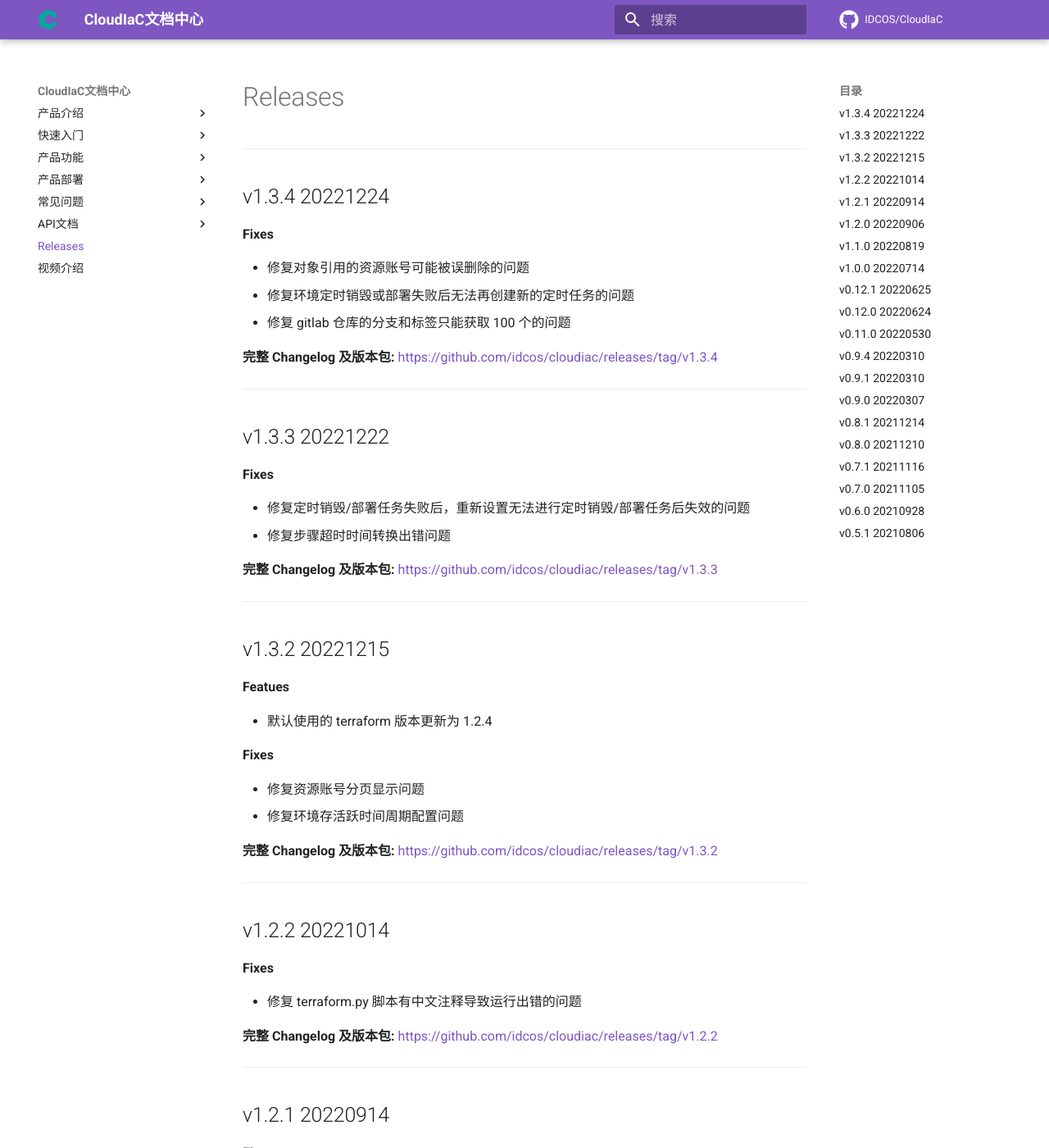
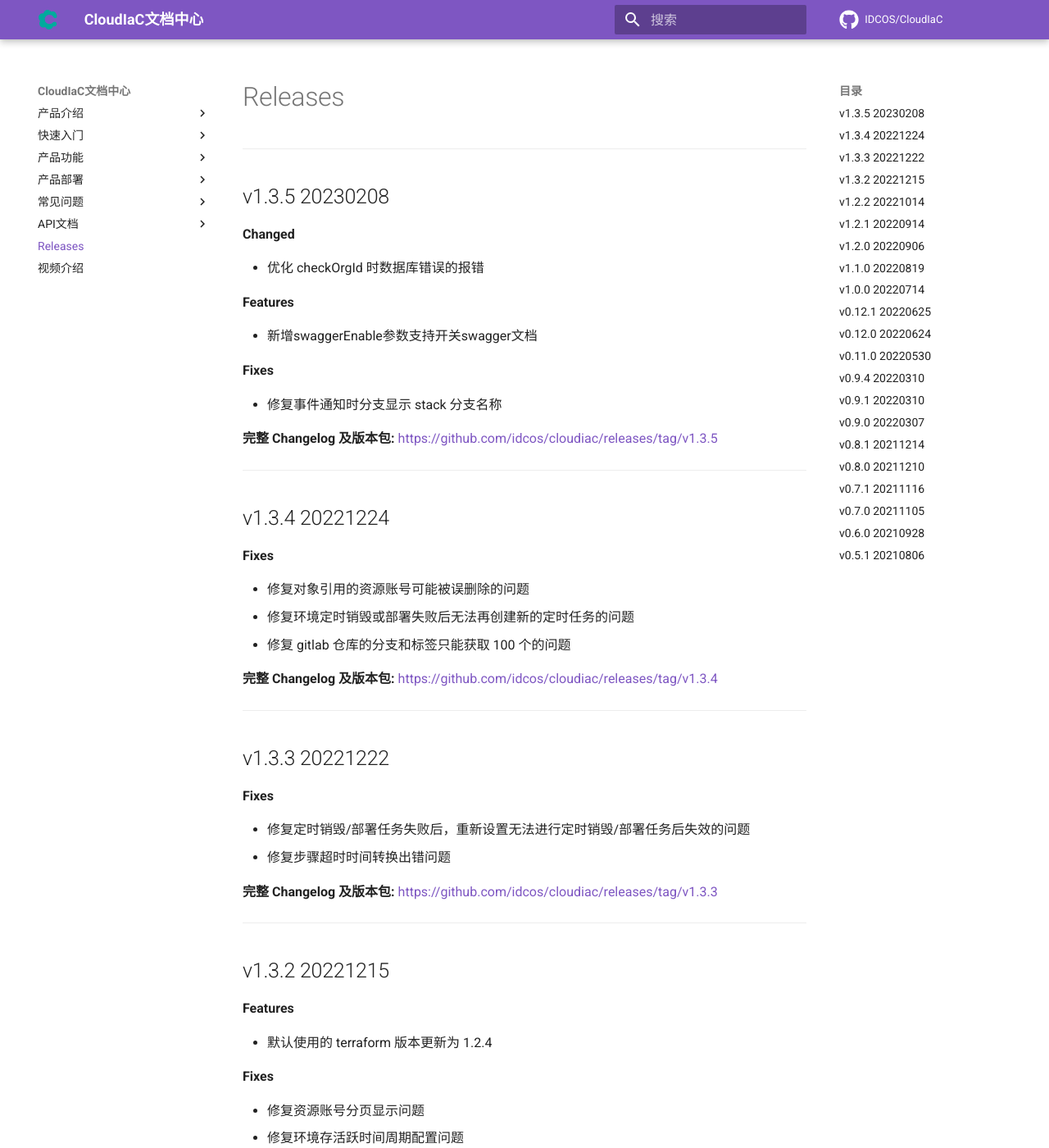
Before and after one commit to idcos/cloudiac, an MkDocs documentation site: the page built from docs/mkdocs/releases.md, in a window 1280 px wide and 1400 px high. Shown: the whole window at 82% size. Built offline with MkDocs 1.6.1 and Material for MkDocs 9.7.7, drawn with Linux system fonts in a browser that asks for light colours; comment, search, counter and statistics services are not loaded; the version menu is left out.

Commit message:
Release v1.3.5

```diff
--- a/docs/mkdocs/releases.md
+++ b/docs/mkdocs/releases.md
@@ -1,4 +1,23 @@
 # Releases
+
+------
+## v1.3.5 20230208
+**Changed**
+
+- 优化 checkOrgId 时数据库错误的报错
+
+**Features**
+
+- 新增swaggerEnable参数支持开关swagger文档
+
+**Fixes**
+
+- 修复事件通知时分支显示 stack 分支名称
+
+
+
+**完整 Changelog 及版本包:** [https://github.com/idcos/cloudiac/releases/tag/v1.3.5](https://github.com/idcos/cloudiac/releases/tag/v1.3.5)
+
 
 ------
 ## v1.3.4 20221224
@@ -11,6 +30,7 @@
 
 
 **完整 Changelog 及版本包:** [https://github.com/idcos/cloudiac/releases/tag/v1.3.4](https://github.com/idcos/cloudiac/releases/tag/v1.3.4)
+
 
 ------
 ## v1.3.3 20221222
@@ -26,7 +46,7 @@
 
 ------
 ## v1.3.2 20221215
-**Featues**
+**Features**
 
 - 默认使用的 terraform 版本更新为 1.2.4
 
```
Also changed, not shown: CHANGELOG.md (+10 -1 lines), changelog.json (+16 -1 lines).
